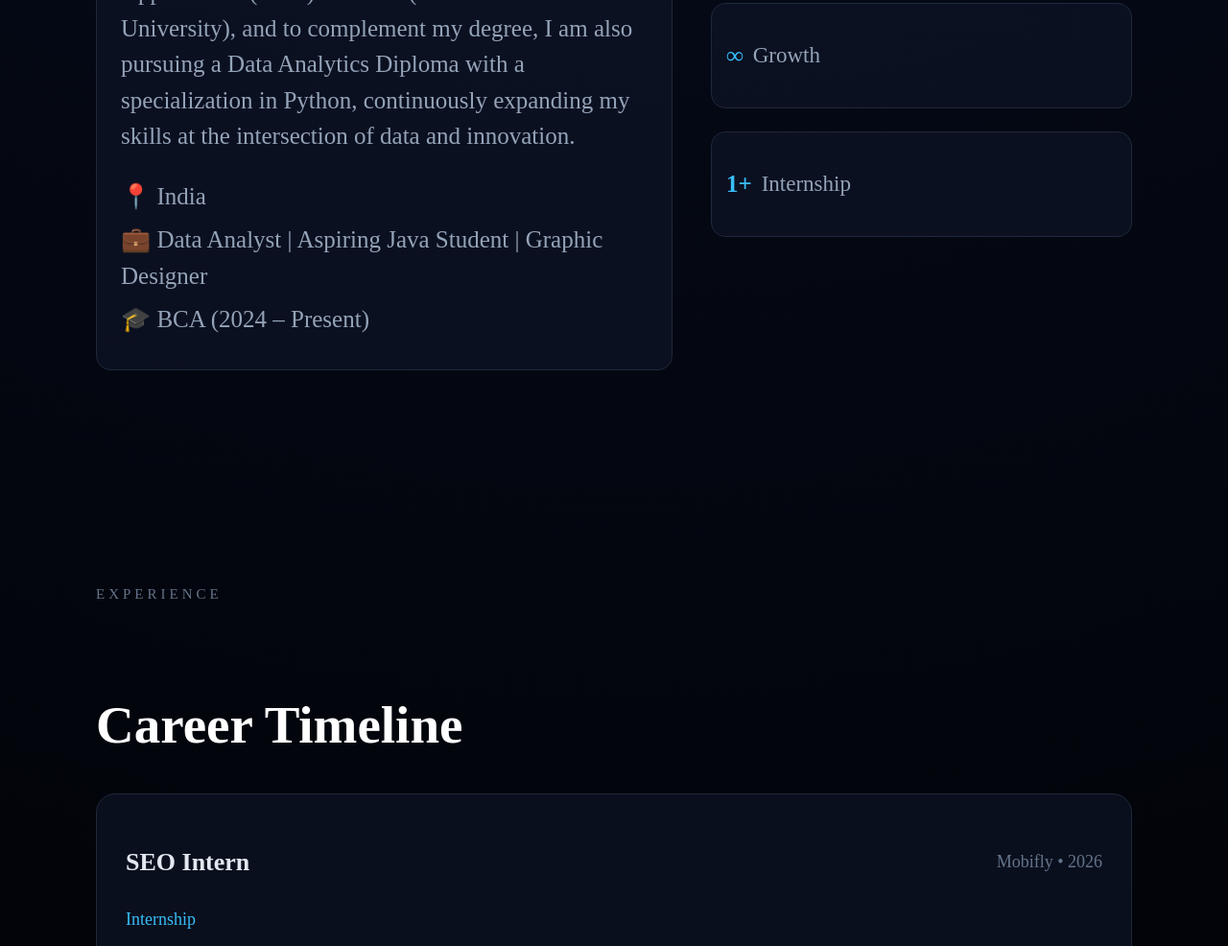
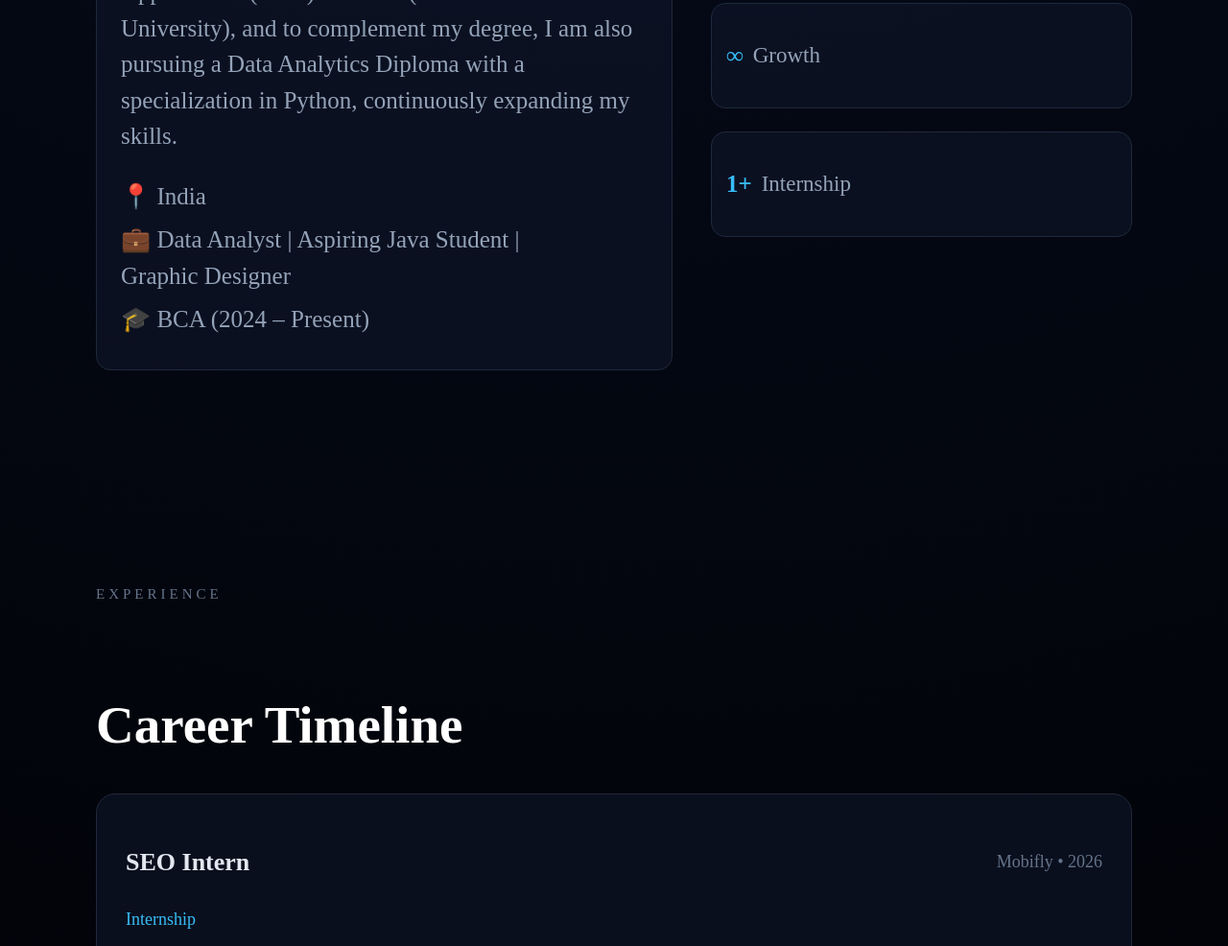
Before and after one commit to apara27jain/Portfolio, a plain HTML site: page index.html in a window 1280 px wide. Shown: the part 1147-2133 px from the top of the page at 96% size. Drawn offline with Linux system fonts and the light colour scheme.

Commit message:
Update index.html

```diff
--- a/index.html
+++ b/index.html
@@ -59,7 +59,10 @@ I'm a passionate BCA student with a strong interest in web development and progr
 
     <div class="about-container">
       <div class="about-card">
-       <p> My academic journey reflects a strong foundation in both discipline and curiosity. I completed my schooling at Subodh Public School, securing 92% in Class 10 and 95.4% in Class 12 (Commerce). Currently, I am pursuing a Bachelor of Computer Applications (BCA) from IIS (Deemed to be University), and to complement my degree, I am also pursuing a Data Analytics Diploma with a specialization in Python, continuously expanding my skills at the intersection of data and innovation. </p> <div class="about-info"> <p>📍 India</p> <p>💼 Data Analyst | Aspiring Java Student | Graphic Designer </p> <p>🎓 BCA (2024 – Present)</p>
+       <p> My academic journey reflects a strong foundation in both discipline and curiosity. I completed my schooling at Subodh Public School, securing 92% in Class 10 and 95.4% in Class 12 (Commerce). Currently, I am pursuing a Bachelor of Computer Applications (BCA) from IIS (Deemed to be University), and to complement my degree, I am also pursuing a Data Analytics Diploma with a specialization in Python, continuously expanding my skills.
+       </p> <div class="about-info">
+         <p>📍 India</p>
+         <p>💼 Data Analyst | Aspiring Java Student | <br> Graphic Designer </p> <p>🎓 BCA (2024 – Present)</p>
         </div>
       </div>
 
```
